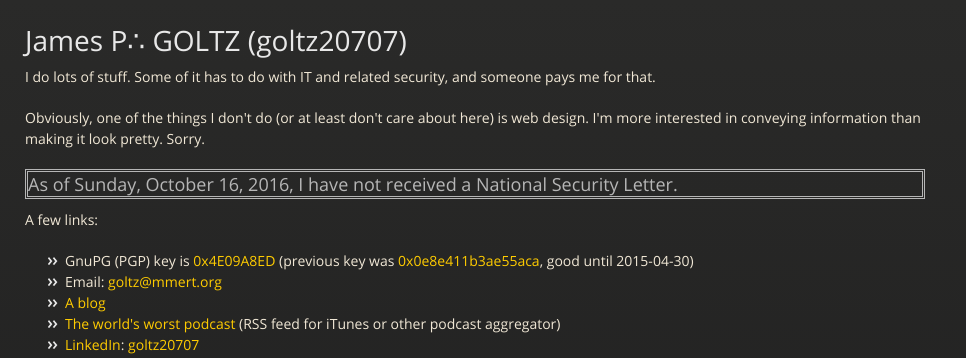
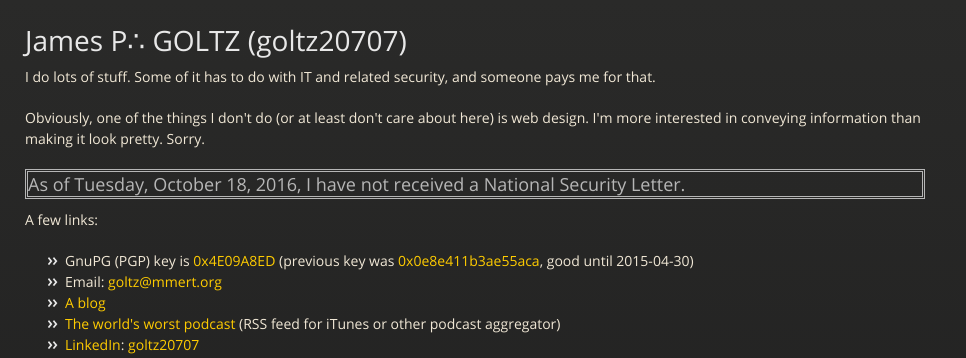
Before and after one commit to goltz20707/goltz20707.github.io, a Jekyll site: the page built from index.html, in a window 1280 px wide. Shown: the top 358 px of the page, without its empty margins (0-966 px from the left). Built offline with Jekyll 4.4.1, drawn with Linux system fonts in a browser that asks for light colours.

Commit message:
Update nsl.html

```diff
--- a/_includes/nsl.html
+++ b/_includes/nsl.html
@@ -3,6 +3,6 @@ date '+%A, %B %e, %Y,'
  -->
 <h3 style="border: double">As of
 
-Sunday, October 16, 2016,
+Tuesday, October 18, 2016,
 
 I have not received a National Security Letter.</h3>
```
